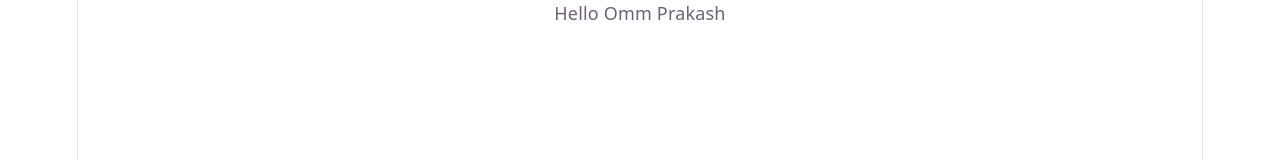
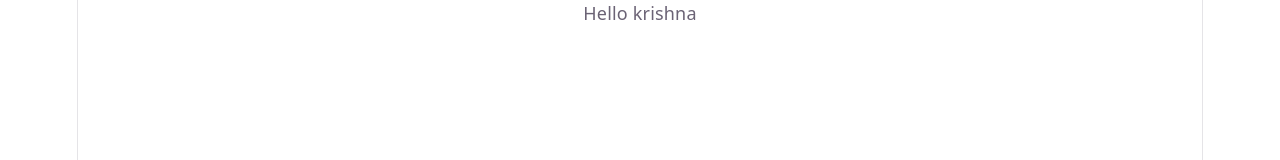
Before and after one commit to dasommprakash089-ui/bistrobliss, a React (Vite) app: page / in a window 1280 px wide. Shown: the top 160 px of the page. Built offline with nearby package versions, Linux system fonts and the light colour scheme.

Commit message:
update krishna name

```diff
--- a/src/App.jsx
+++ b/src/App.jsx
@@ -1,7 +1,7 @@
 const App = () => {
   return(
     <div>
-      Hello  Omm Prakash
+      Hello  krishna
     </div>
   )
 }
```
